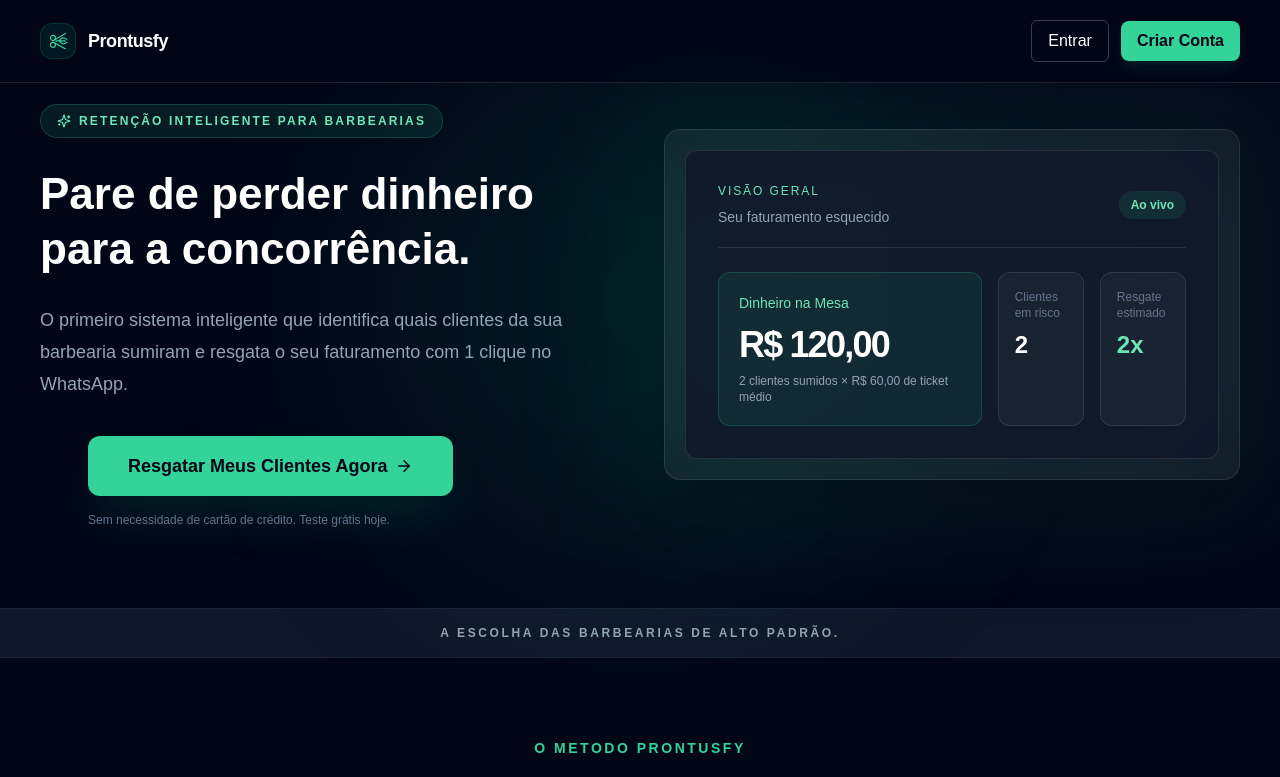
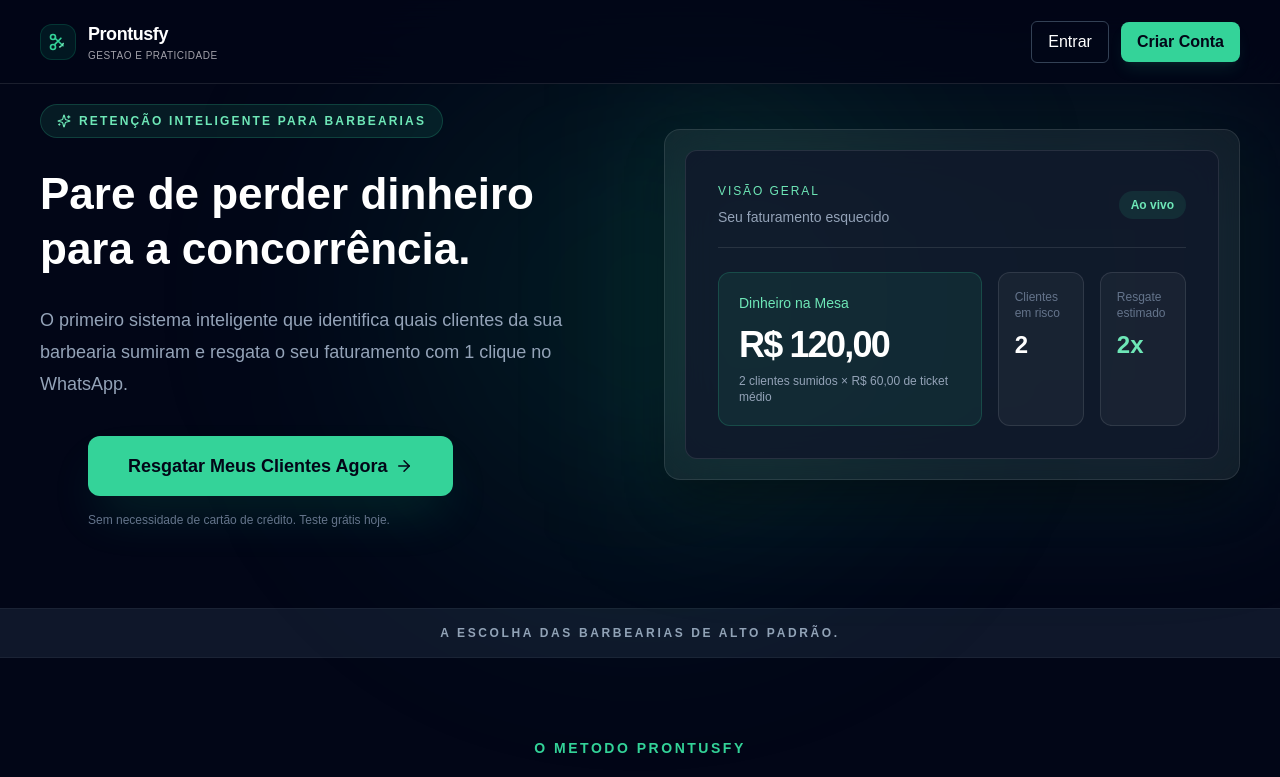
Before and after one commit to barbergrowth523-del/localgrowth, a Next.js app in the folder frontend/: page / in a window 1280 px wide. Shown: the top 777 px of the page. Built offline with nearby package versions, Linux system fonts and the light colour scheme.

Commit message:
feat: refine Prontusfy logo mark

```diff
--- a/frontend/components/BrandLogo.tsx
+++ b/frontend/components/BrandLogo.tsx
@@ -4,26 +4,46 @@ import { BRAND_NAME } from '@/lib/brand'
 
 type BrandLogoProps = {
   showName?: boolean
+  showTagline?: boolean
   className?: string
   markClassName?: string
   nameClassName?: string
 }
 
-export default function BrandLogo({ showName = true, className = '', markClassName = 'h-10 w-10', nameClassName = 'text-lg' }: BrandLogoProps) {
+export default function BrandLogo({
+  showName = true,
+  showTagline = true,
+  className = '',
+  markClassName = 'h-10 w-10',
+  nameClassName = 'text-lg',
+}: BrandLogoProps) {
   return (
     <span className={'inline-flex items-center gap-3 ' + className}>
       <span className={'inline-flex shrink-0 items-center justify-center rounded-xl border border-emerald-500/20 bg-emerald-500/10 text-emerald-400 ' + markClassName}>
-        <svg viewBox="0 0 48 48" aria-hidden="true" className="h-[70%] w-[70%] fill-none stroke-current" strokeWidth="2.4" strokeLinecap="round" strokeLinejoin="round">
-          <circle cx="14" cy="18" r="5" />
-          <circle cx="14" cy="32" r="5" />
-          <path d="M18 21.5 39 9" />
-          <path d="M18 28.5 39 40" />
-          <path d="M20 24 39 24" />
-          <path d="M27 24c4-7 9-8 15-3" />
-          <path d="M27 24c4 7 9 8 15 3" />
+        <svg
+          xmlns="http://www.w3.org/2000/svg"
+          viewBox="0 0 24 24"
+          fill="none"
+          stroke="currentColor"
+          strokeWidth="2"
+          strokeLinecap="round"
+          strokeLinejoin="round"
+          aria-hidden="true"
+          className="h-5 w-5"
+        >
+          <circle cx="6" cy="6" r="3" />
+          <circle cx="6" cy="18" r="3" />
+          <line x1="8.5" y1="7.5" x2="18" y2="16.5" />
+          <line x1="15.5" y1="7.5" x2="8.5" y2="14.5" />
+          <path d="M14 18c2-1 4-3 5-6" strokeDasharray="2 2" className="text-emerald-300" />
         </svg>
       </span>
-      {showName && <span className={'font-bold tracking-tight text-white ' + nameClassName}>{BRAND_NAME}</span>}
+      {showName && (
+        <span className="flex flex-col">
+          <span className={'font-bold tracking-tight text-white ' + nameClassName}>{BRAND_NAME}</span>
+          {showTagline && <span className="text-[10px] uppercase tracking-wider text-zinc-400">Gestao e Praticidade</span>}
+        </span>
+      )}
     </span>
   )
 }
```
